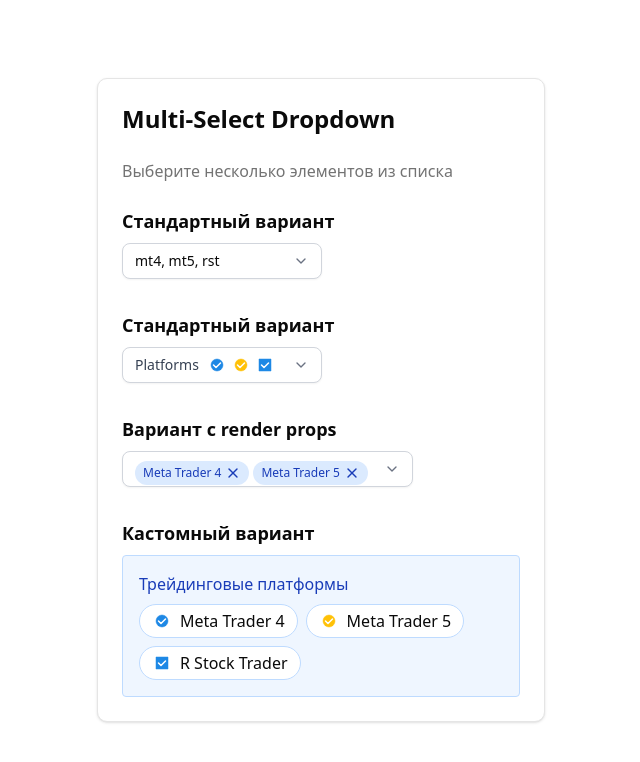
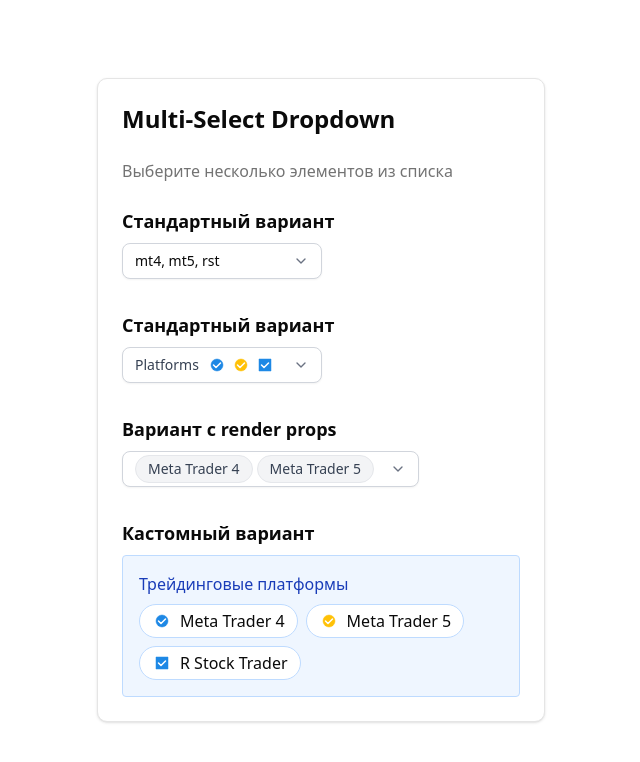
Before and after one commit to AndrewProsyankin/my-nextjs-shadcn, a Next.js app: page / in a window 1280 px wide. Shown: the top 762 px of the page, without its empty margins (319-959 px from the left). Built offline with nearby package versions, Linux system fonts and the light colour scheme.

Commit message:
style: pills

```diff
--- a/src/app/page.tsx
+++ b/src/app/page.tsx
@@ -59,31 +59,18 @@
             width="100%"
             label="Платформы"
             customRenderSelectedItems={({ selectedItems, items, placeholder, label }) => {
-              // Создаем функции для работы с выбранными элементами
-              const getItemLabel = (value: string): string => {
-                const item = items.find(item => item.value === value);
-                return item?.label || value;
-              };
-
-              const removeItem = (value: string): void => {
-                const newSelected = selectedItems.filter(v => v !== value);
-                handleChange(newSelected);
-              };
+              if (!selectedItems || selectedItems.length === 0) return placeholder;
 
               return (
-                <div className="flex flex-wrap gap-1 mt-2">
-                  {selectedItems.map(value => (
-                    <div
-                      key={value}
-                      className="flex items-center gap-1 bg-blue-100 text-blue-800 rounded-full px-2 py-1 text-xs"
-                    >
-                      <span>{getItemLabel(value)}</span>
-                      <X
-                        className="h-3 w-3 cursor-pointer hover:text-blue-600"
-                        onClick={() => removeItem(value)}
-                      />
-                    </div>
-                  ))}
+                <div className="flex items-center gap-1">
+                  {selectedItems.map(itemValue => {
+                    const item = items.find(i => i.value === itemValue);
+                    return (
+                      <div key={itemValue} className="px-3 h-7 flex items-center rounded-full bg-gray-100 text-gray-700 text-sm border border-gray-200">
+                        {item?.label || itemValue}
+                      </div>
+                    );
+                  })}
                 </div>
               );
             }}
```
